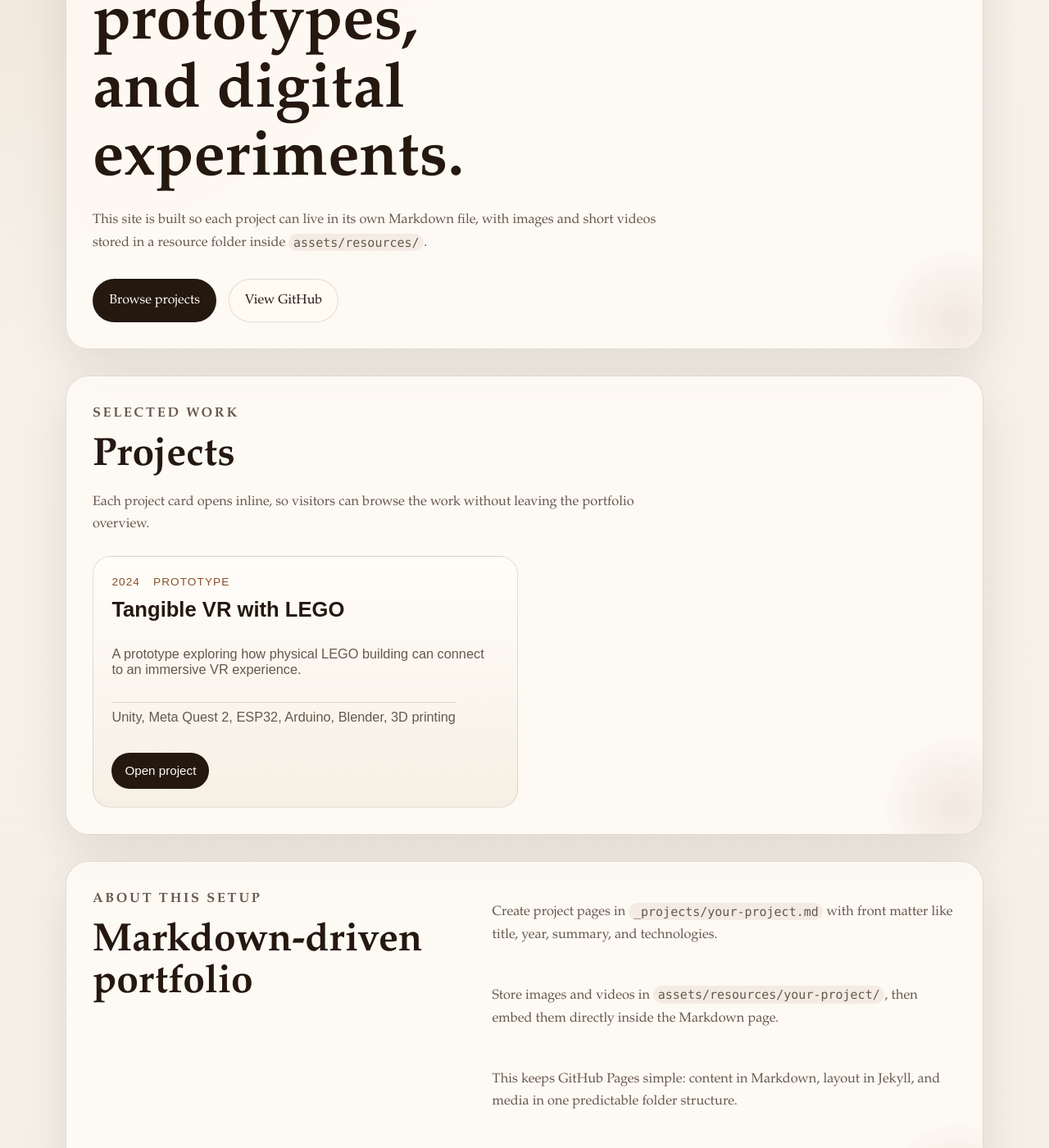
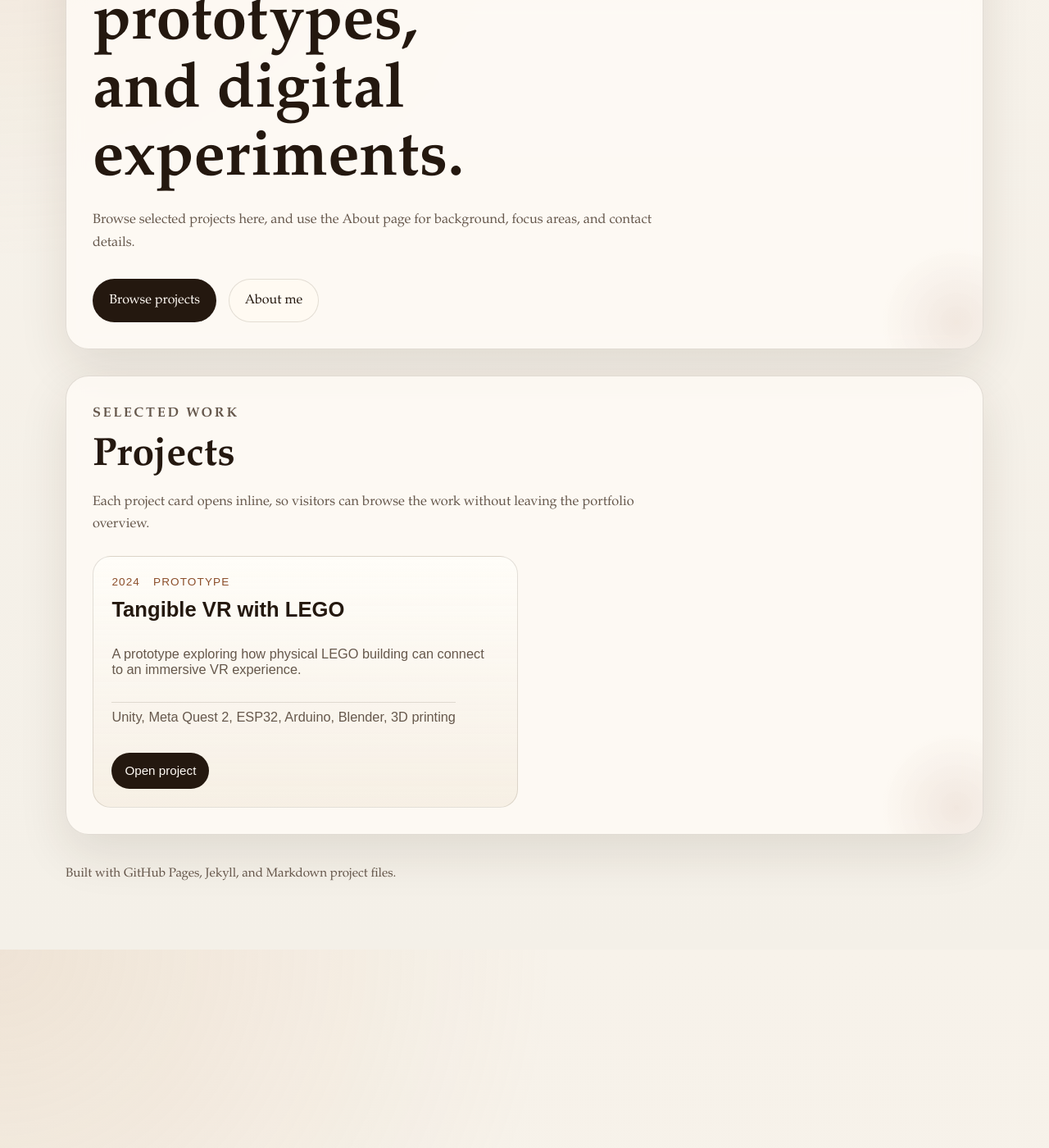
Before and after one commit to Akris19/portfolio, a Jekyll site: the page built from index.md, in a window 1280 px wide and 1400 px high, scrolled down 358 px. Shown: the whole window at 82% size. Built offline with Jekyll 4.4.1, drawn with Linux system fonts in a browser that asks for light colours.

Commit message:
added about pagev2

```diff
--- a/index.md
+++ b/index.md
@@ -8,11 +8,11 @@ title: Portfolio
     <p class="eyebrow">Portfolio</p>
     <h1>Interactive projects, prototypes, and digital experiments.</h1>
     <p class="lead">
-      This site is built so each project can live in its own Markdown file, with images and short videos stored in a resource folder inside <code>assets/resources/</code>.
+      Browse selected projects here, and use the About page for background, focus areas, and contact details.
     </p>
     <div class="hero__actions">
       <a class="button" href="#projects">Browse projects</a>
-      <a class="button button--secondary" href="https://github.com/akris19">View GitHub</a>
+      <a class="button button--secondary" href="{{ '/about/' | relative_url }}">About me</a>
     </div>
   </div>
 </section>
@@ -95,16 +95,3 @@ title: Portfolio
   <p>No projects are published yet.</p>
   {% endif %}
 </section>
-
-<section class="section section--split" id="about">
-  <div class="section__intro">
-    <p class="eyebrow">About This Setup</p>
-    <h2>Markdown-driven portfolio</h2>
-  </div>
-  <div class="notes">
-    <p>Create project pages in <code>_projects/your-project.md</code> with front matter like title, year, summary, and technologies.</p>
-    <p>Store images and videos in <code>assets/resources/your-project/</code>, then embed them directly inside the Markdown page.</p>
-    <p>This keeps GitHub Pages simple: content in Markdown, layout in Jekyll, and media in one predictable folder structure.</p>
-    <p><a class="button button--secondary" href="{{ '/about/' | relative_url }}">Open full About page</a></p>
-  </div>
-</section>
```
